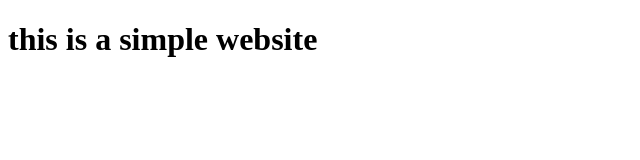
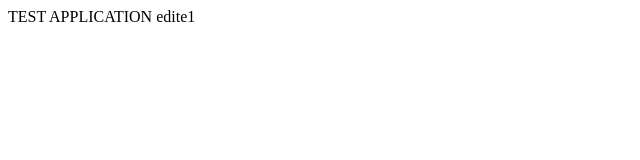
Before and after one commit to samuelmbanda24/pipeline-june25th, a plain HTML site: page index.html in a window 1280 px wide. Shown: the whole page, without its empty margins (0-640 px from the left). Drawn offline with Linux system fonts and the light colour scheme.

Commit message:
edit-file

```diff
--- a/index.html
+++ b/index.html
@@ -17,7 +17,7 @@
 <body>
 
 
-<h1>this is a simple website</h1>
+TEST APPLICATION edite1
 
 </body>
 
```
